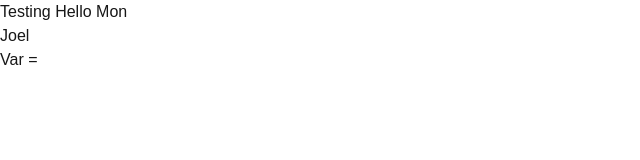
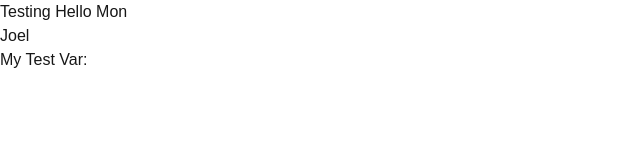
Before and after one commit to mailee-dizon/my-test-app, a Next.js app: page / in a window 1280 px wide. Shown: the top 160 px of the page, without its empty margins (0-640 px from the left). Built offline with nearby package versions, Linux system fonts and the light colour scheme.

Commit message:
test var

```diff
--- a/app/page.tsx
+++ b/app/page.tsx
@@ -8,20 +8,20 @@ export default function Home() {
   /*
   dotenv.config();
   */
-  const t2 = process.env.TEST
+  const t2 = process.env.TEST;
 
   /*
   console.log(process.env.TEST);
   */
 
-  const t1 = "Hello Mon"
+  const t1 = "Hello Mon";
   return (
     <div>
       <h1>Testing {t1}</h1>
       <div>
         Joel {t2}
         <br/>
-        Var = {process.env.TEST}
+        <p>My Test Var: {process.env.TEST}</p>
       </div>
     </div>
   );
```
